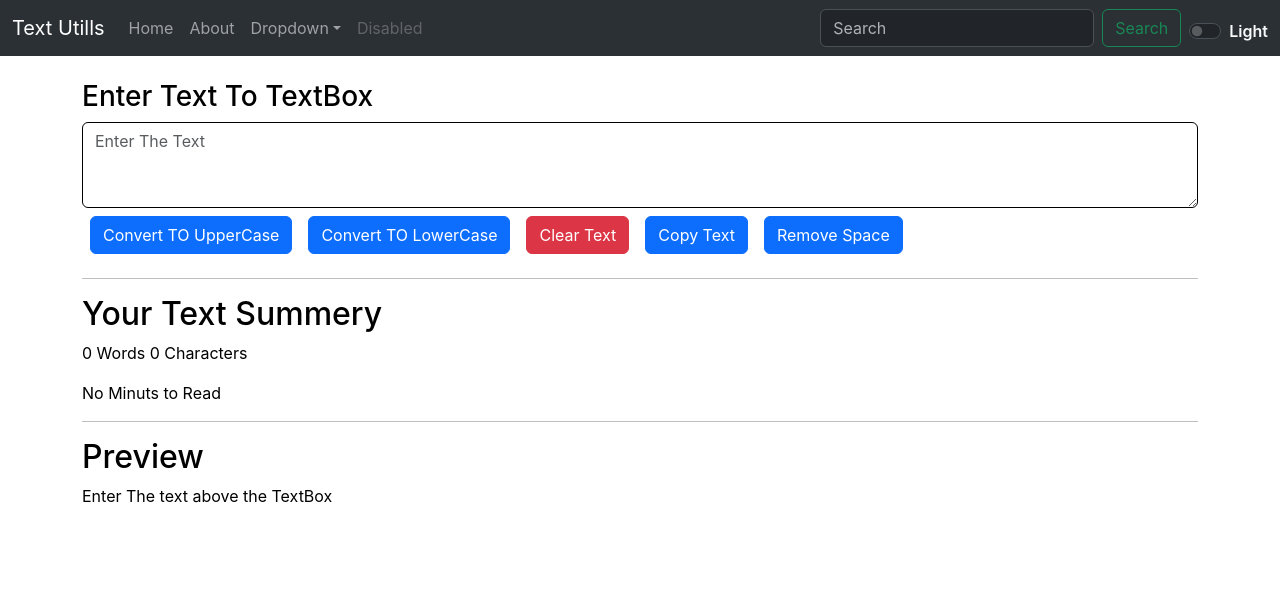
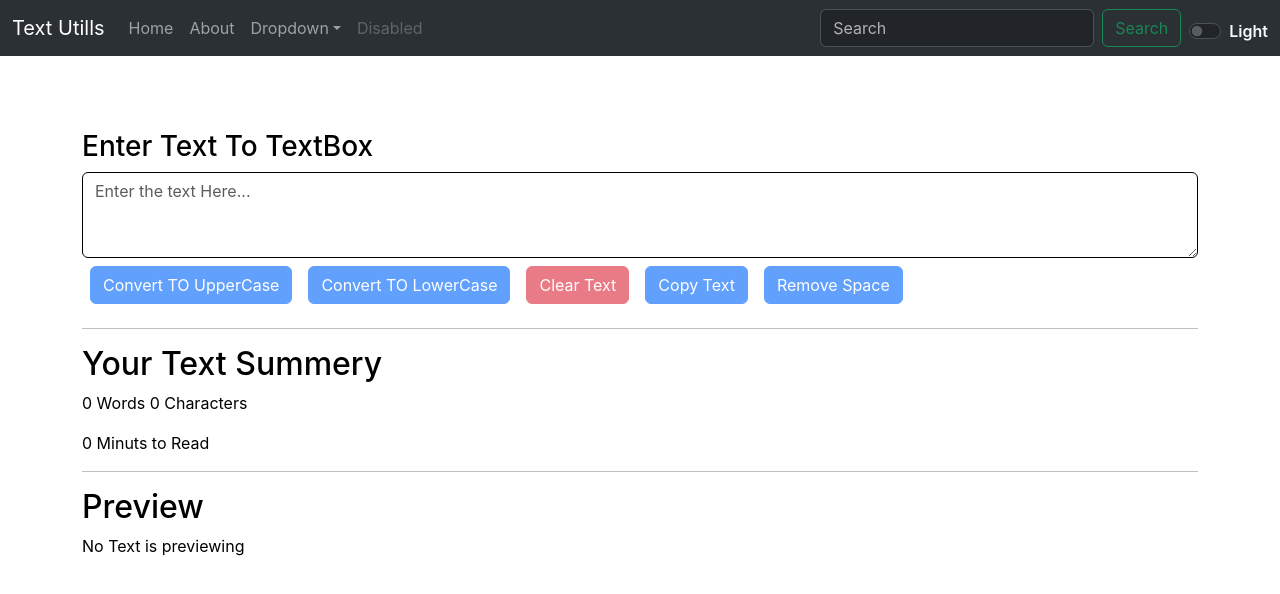
Before and after one commit to UmarShaikh786/TextUtills, a React (Create React App) app: page /Home in a window 1280 px wide. Shown: the top 594 px of the page. Built offline with nearby package versions, Linux system fonts and the light colour scheme.

Commit message:
text utills completed

```diff
--- a/src/App.js
+++ b/src/App.js
@@ -59,8 +59,10 @@ function App() {
             }
           />
 
-          <Route path="/About" element={<About/>}
+
+                <Route path="/About" element={<About  mode={mode}/>}
           />
+
 
 
         </Routes>
--- a/src/Components/About.js
+++ b/src/Components/About.js
@@ -1,38 +1,21 @@
-import React,{useState} from 'react'
+import React from 'react'
 
-export default function About() {
+export default function About(props) {
 
-    const [mystyle,setmyStyle]=useState({
-        color:'black',
-        backgroundColor:'white',
-        border:'1px'
-    })
-    const[btntext,setbutton]=useState("Dark Mode")
-    const toggleDark=()=>{
-    if(btntext==="Dark Mode")
-    {
-        setmyStyle({
-            color:'white',
-        backgroundColor:'black'
-        })
-        setbutton("Light Mode")
+    let mystyle={
+      color:props.mode==='Dark'?'white':'black',
+      backgroundColor:props.mode==='Dark'?'black':'white',
+      borderColor:props.mode==='Dark'?'white':'black'
     }
-    else
-    {
-        setmyStyle({
-            color:'black',
-        backgroundColor:'white'
-        })
-        setbutton("Dark Mode")
-    }
-    }
+
   return (
 
     <div className='container mt-3' >
-      <div className="accordion" id="accordionExample" >
+      <h2 className="h2" style={mystyle}>About Us</h2>
+      <div className="accordion " id="accordionExample"  style={mystyle}>
   <div className="accordion-item" style={mystyle}>
     <h2 className="accordion-header">
-      <button className="accordion-button" type="button" style={mystyle} data-bs-toggle="collapse" data-bs-target="#collapseOne" aria-expanded="true" aria-controls="collapseOne">
+      <button className="accordion-button " type="button" style={mystyle} data-bs-toggle="collapse" data-bs-target="#collapseOne" aria-expanded="true" aria-controls="collapseOne">
         Accordion Item #1
       </button>
     </h2>
@@ -67,12 +50,6 @@ export default function About() {
     </div>
   </div>
 </div>
-<div className="container mt-2 ">
-<div className="form-check form-switch" >
-  <input className="form-check-input" type="checkbox" role="switch" onClick={toggleDark} id="flexSwitchCheckDefault"/>
-  <label className="form-check-label"  >{btntext}</label>
-</div>
-</div>
     </div>
   )
 }
--- a/src/Components/Alert.js
+++ b/src/Components/Alert.js
@@ -7,8 +7,10 @@ const lower=word.toLowerCase();
 return lower[0].toUpperCase()+lower.slice(1);
     }
   return (
-    props.alert && <div className={`alert alert-${props.alert.type} alert-dismissible fade show`} role="alert">
+    <div style={{height:'50px'}}>
+   { props.alert && <div className={`alert alert-${props.alert.type} alert-dismissible fade show`} role="alert">
     <strong>{capitallize(props.alert.type)}</strong> {props.alert.msg}
+  </div>}
   </div>
   )
 }
--- a/src/Components/TextForm.js
+++ b/src/Components/TextForm.js
@@ -2,6 +2,14 @@
 import React,{useState}from 'react'
 
 export default function TextForm(props) {
+
+
+  let mystyle={
+    color:props.mode==='Dark'?'white':'black',
+    backgroundColor:props.mode==='Dark'?'black':'white',
+    borderColor:props.mode==='Dark'?'white':'black'
+  }
+
   function handelOnClickUpper(){
     const newvalue=text.toUpperCase();
     setText(newvalue)
@@ -11,7 +19,8 @@ export default function TextForm(props) {
   function handelCopyText(){
     const textclip=document.getElementById("mybox");
     textclip.select();
-    navigator.clipboard.readText(textclip.value)
+    navigator.clipboard.writeText(textclip.value)
+
     props.showalert(": Copied to Clipboard..","success")
   }
   function handelOnClearText(){
@@ -43,25 +52,25 @@ export default function TextForm(props) {
       <div className="container" >
 
         <div className="mb-3" >
-        <h3 className="h3 mt-4" style={{color:props.mode==='Light'?'black':'white'}}>{props.heading}</h3>
-        <textarea className="form-control border border-black" value={text} onChange={handelOnChange} placeholder="Enter The Text"id="mybox" rows="3" style={{backgroundColor:props.mode==='Light'?'white':'black' ,color:props.mode==='Light'?'black':'white'}}/>
+        <h3 className="h3 mt-4" style={mystyle}>{props.heading}</h3>
+        <textarea className="form-control " value={text} onChange={handelOnChange} placeholder="Enter the text Here..." id="mybox" rows="3" style={mystyle}/>
 
 
-        <button className="btn btn-primary m-2 " onClick={text.length>0?handelOnClickUpper:null} >Convert TO UpperCase</button>
-        <button className="btn btn-primary m-2" onClick={text.length>0?handelOnClickLower:null} >Convert TO LowerCase</button>
-        <button className="btn btn-danger m-2 " onClick={text.length>0?handelOnClearText:null} >Clear Text</button>
-        <button className="btn btn-primary m-2 " onClick={text.length>0?handelCopyText:null} >Copy Text</button>
-        <button className="btn btn-primary m-2" onClick={text.length>0?handelRemoveSpace:null} >Remove Space</button>
+        <button  disabled={text.length===0} className="btn btn-primary m-2 " onClick={handelOnClickUpper} >Convert TO UpperCase</button>
+        <button disabled={text.length===0} className="btn btn-primary m-2" onClick={handelOnClickLower} >Convert TO LowerCase</button>
+        <button disabled={text.length===0} className="btn btn-danger m-2 " onClick={handelOnClearText} >Clear Text</button>
+        <button disabled={text.length===0} className="btn btn-primary m-2 " onClick={handelCopyText} >Copy Text</button>
+        <button disabled={text.length===0} className="btn btn-primary m-2" onClick={handelRemoveSpace} >Remove Space</button>
         </div>
           </div>
-          <div className="container" style={{color:props.mode==='Light'?'black':'white'}}>
+          <div className="container" style={mystyle}>
         <hr className=""></hr>
         <h2 className="h2 mt-2 ">Your Text Summery</h2>
-        <p>{text.split(`${text.length>0?' ':''}`).length} Words  {text.length} Characters</p>
-        <p>{text.length>0?0.008*text.split(" ").length:"No"} Minuts to Read</p>
+        <p>{text.split(' ').filter((element)=>{return element.length!==0}).length} Words  {text.length} Characters</p>
+        <p>{0.008*text.split(/\s+/).filter((element)=>{return element.length!==0}).length} Minuts to Read</p>
         <hr className=""></hr>
         <h2 className="h2">Preview</h2>
-        <p className='' >{text.length>0?text:'Enter The text above the TextBox'}</p>
+        <p className='' >{text.length>0?text:'No Text is previewing'}</p>
           </div>
           </>
 
```
